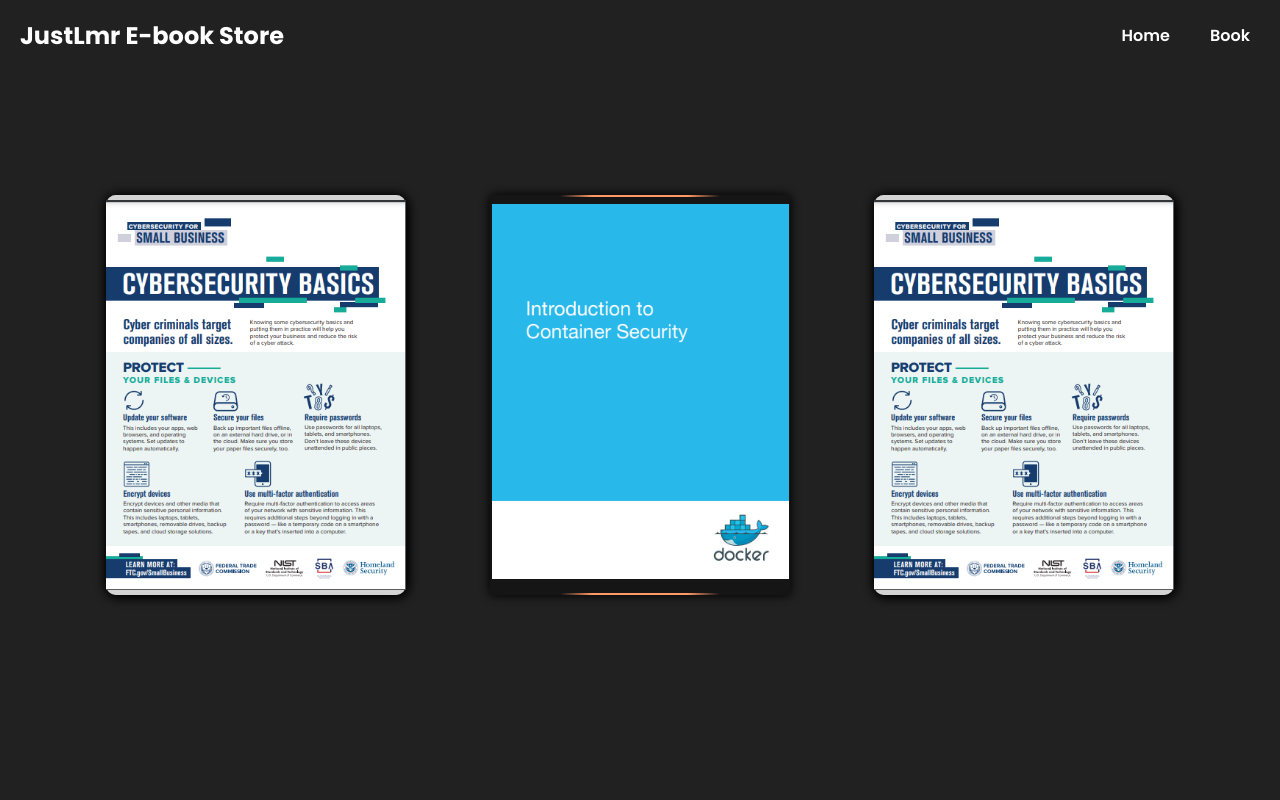
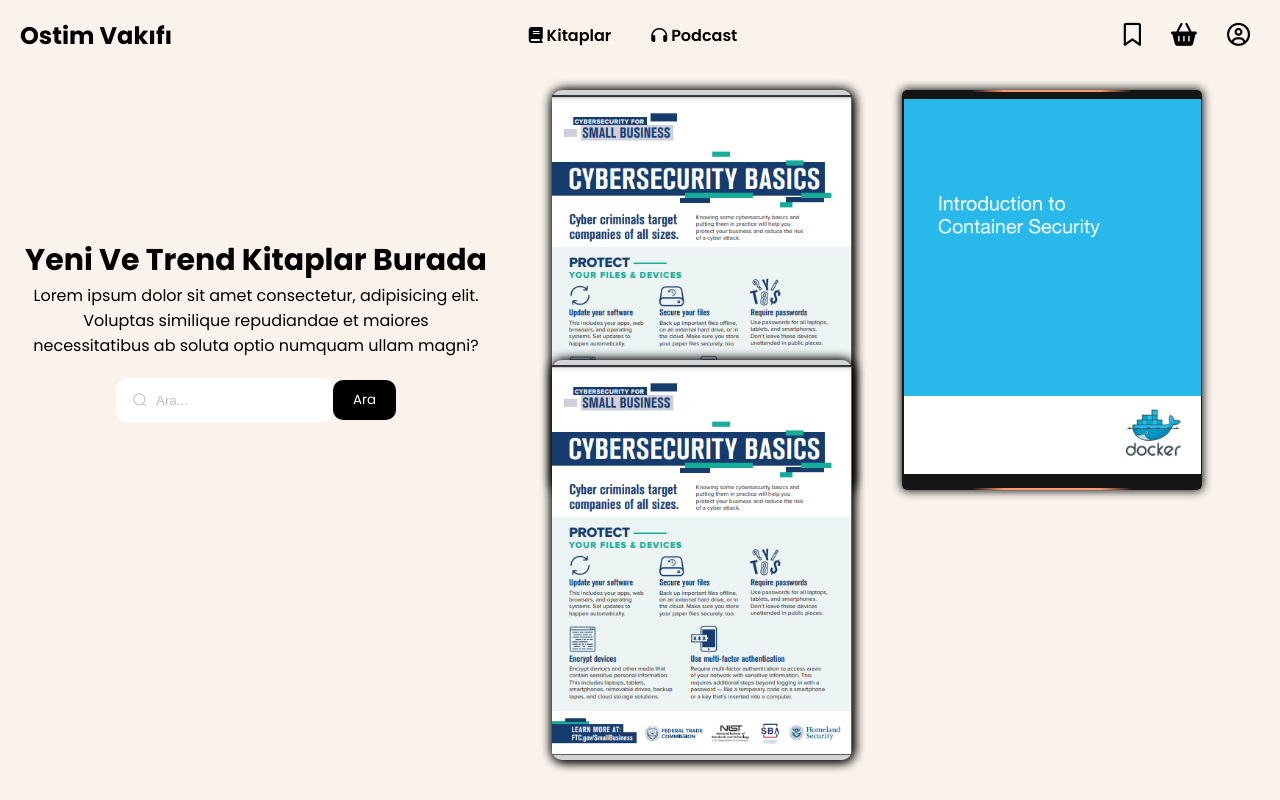
Before and after one commit to JustLmr/E-book, a plain HTML site: page index.html in a window 1280 px wide. Drawn offline with Linux system fonts and the light colour scheme; some packages are replaced by stand-ins of ours; a script that the page names is missing.

Commit message:
update css

```diff
--- /dev/null
+++ b/css/account.css
@@ -0,0 +1,145 @@
+@import url('https://fonts.googleapis.com/css2?family=Poppins:ital,wght@0,100;0,200;0,300;0,400;0,500;0,600;0,700;0,800;0,900;1,100;1,200;1,300;1,400;1,500;1,600;1,700;1,800;1,900&display=swap');
+
+*{
+    padding: 0;
+    margin: 0;
+    text-decoration: none;
+    list-style: none;
+    font-family: "Poppins", serif;
+    color: black;
+}
+body{
+    background-color: #f9f3ec;
+}
+
+header{
+    width: 100%;
+    height: 70px;
+    display: flex;
+    align-items: center;
+}
+header .center-ul {
+    margin: auto;
+}
+header .center-ul li{
+    float: left;
+    margin-right: 20px;
+}
+header ul li a{
+    font-weight: 600;
+    padding: 10px;
+    border-radius: 10px;
+    transition: all ease-in 0.25s;
+}
+header .center-ul li a:hover{
+    background-color: orange;
+}
+header .right-ul button,
+header .right-ul li{
+    background-color: transparent;
+    border: none;
+    float: left;
+    font-size: 23px;
+    margin-right: 10px;
+    cursor:pointer;
+}
+.logo{
+    margin-left: 20px;
+}
+
+
+article{
+    width: 50%;
+    height: 500px;
+    margin: auto;
+    border-radius: 20px;
+    border: 2px solid gray;
+}
+.article-left{
+    background-color:bisque;
+    width: 40%;
+    height: 100%;
+    float: left;
+    display: flex;
+    align-items: center;
+    justify-content: center;
+    border-top-left-radius: 20px;
+    border-bottom-left-radius: 20px;
+}
+.article-right{
+    width: 60%;
+    height: 100%;
+    float: left;
+}
+.article-top{
+    width: 100%;
+    height: 10%;
+    display: flex;
+    align-items: center;
+}
+.article-top p{
+    margin-left: auto;
+    margin-right: 10px;
+    color: #b2b2b2;
+    font-size: small;
+}
+.article-center{
+    width: 100%;
+    height: 90%;
+}
+.article-middle{
+    width: 70%;
+    height: 100%;
+    margin: auto;
+
+}
+.article-middle h1{
+    font-size: 50px;
+    margin-bottom: 10px;
+}
+.article-middle p{
+    font-size:small;
+    color: gray;
+}
+.account-sign{
+    padding: 10px 40px;
+    border-radius: 15px;
+    border:2px solid gray;
+    font-size: 15px;
+    margin-bottom: 10px;
+    background-color: transparent;
+}
+.input-div{
+    width: 100%;
+    height: 200px;
+}
+.input-card{
+    background-color:#ececec;
+    width: 70%;
+    height: 40px;
+    border-radius: 10px;
+    display: flex;
+    align-items: center;
+    margin-bottom: 10px;
+}
+.input-card i{
+    padding: 7px;
+    margin-left: 10px;
+    color: gray;
+    font-size: 15px;
+}
+.input-card input{
+    padding: 7px;
+    width:75%;
+    border: none;
+    background-color: transparent;
+}
+.submint-btn{
+    background-color:#0c68e9;
+    width: 70%;
+    padding: 10px;
+    color: white;
+    border: none;
+    border-radius: 20px;
+    cursor: pointer;
+}
--- a/css/index.css
+++ b/css/index.css
@@ -8,9 +8,8 @@
     font-family: "Poppins", serif;
     color: black;
 }
-
 body{
-    background-color: #212121;
+    background-color: #f9f3ec;
 }
 
 header{
@@ -19,10 +18,10 @@ header{
     display: flex;
     align-items: center;
 }
-header ul {
-    margin-left: auto;
+header .center-ul {
+    margin: auto;
 }
-header ul li{
+header .center-ul li{
     float: left;
     margin-right: 20px;
 }
@@ -31,11 +30,21 @@ header ul li a{
     padding: 10px;
     border-radius: 10px;
     transition: all ease-in 0.25s;
-    color: white;
 }
-header ul li a:hover{
+header .center-ul li a:hover{
     background-color: orange;
-
+}
+header .right-ul button,
+header .right-ul li{
+    background-color: transparent;
+    border: none;
+    float: left;
+    font-size: 23px;
+    margin-right: 10px;
+    cursor:pointer;
+}
+.logo{
+    margin-left: 20px;
 }
 
 
@@ -45,12 +54,88 @@ header ul li a:hover{
 
 
 
+article{
+    width: 100%;
+    height: 500px;
+    margin-top: 10px;
+}
+
+.article-left{
+    width: 40%;
+    height: 100%;
+    float: left;
+    display: flex;
+    justify-content: center;
+    align-items: center;
+    flex-direction: column;
+}
+.article-left h1{
+    font-size: 30px;
+}
+
+.group {
+    display: flex;
+    line-height: 28px;
+    align-items: center;
+    position: relative;
+    max-width:300px;
+}
+.search-input {
+    font-family: "Montserrat", sans-serif;
+    width: 100%;
+    height: 45px;
+    padding-left: 2.5rem;
+    border: 0;
+    border-radius: 12px;
+    background-color: white;
+    outline: none;
+    color: #bdbecb;
+    transition: all 0.25s cubic-bezier(0.19, 1, 0.22, 1);
+    cursor: text;
+    z-index: 0;
+}
+.search-input::placeholder {
+    color: #bcbcc8;
+}
+.search-input:hover {
+    box-shadow: 0 0 0 2.5px #2f303d, 0px 0px 25px -15px #000;
+}
+.search-input:active {
+    transform: scale(0.95);
+}
+.search-input:focus {
+    box-shadow: 0 0 0 2.5px #2f303d;
+}
+.search-icon {
+    position: absolute;
+    left: 1rem;
+    fill: #bdbecb;
+    width: 1rem;
+    height: 1rem;
+    pointer-events: none;
+    z-index: 1;
+}
+.search-btn{
+    padding: 10px 20px;
+    border-radius: 10px;
+    border: none;
+    background-color: black;
+    color: white;
+    cursor: pointer;
+    transition: all ease-in 0.2s;
+}
+.search-btn:focus{
+    transform: scale(1.05);
+}
+
+
+
+
 .books{
-    width: 90%;
+    width: 60%;
     height: 500px;
     margin: auto;
-    display: flex;
-    justify-content: center;
+    float: left;
 }
 .thumbnail {
     float: left;
@@ -60,38 +145,13 @@ header ul li a:hover{
     margin: auto;
     transition: all ease-in 0.2s;
     padding: 10px;
+    margin-left: 30px;
 }
 
 
 
-.img-div{
-    width: 90%;
-    height: 20%;
-    margin: auto;
-    margin-top: 15px;
-    border-radius: 20px;
-    display: flex;
-    justify-content: center;
-}
-.text-div{
-    width: 90%;
-    height: auto;
-    margin: auto;
-    color: black;
-    text-align: center;
-    font-size: 20px;
-}
-.text-div p{
-    font-size: 15px;
-}
-.fullscreen {
-  background-color: #333;
-}
 
-.logo{
-    color: white;
-    margin-left: 20px;
-}
+
 
 
 
--- a/index.html
+++ b/index.html
@@ -7,28 +7,68 @@
   <link rel="stylesheet" href="css/lightbox.css">
   <link rel="stylesheet" href="css/font-awesome.min.css">
   <link rel="stylesheet" href="/css/index.css">
+  <script src="https://kit.fontawesome.com/542d082fa1.js" crossorigin="anonymous"></script>
 </head>
 
 
 <body>
   <header>
-    <h2 class="logo">JustLmr E-book Store</h2>
-    <ul>
+    <h2 class="logo">Ostim Vakıfı</h2>
+    <ul class="center-ul">
       <li>
-        <a href="">Home</a>
+        <a href="#book1">
+          <i class="fa fa-book" aria-hidden="true"></i>
+          Kitaplar</a>
+      </li>
+
+      <li>
+        <a href="#book1">
+          <i class="fa fa-headphones" aria-hidden="true"></i>
+          Podcast</a>
+      </li>
+    </ul>
+
+    <ul class="right-ul">
+      <li>
+        <a href="">
+          <i class="fa fa-bookmark-o" aria-hidden="true"></i>
+        </a>
       </li>
       <li>
-        <a href="#book1">Book</a>
+        <a href="">
+          <i class="fa fa-shopping-basket" aria-hidden="true"></i>
+        </a>
+      </li>
+
+      <li>
+       <button id="account-btn">
+        <a href="/html/account.html">
+          <i class="fa fa-user-circle-o" aria-hidden="true"></i>
+        </a>
+       </button>
       </li>
     </ul>
   </header>
 
 
+
   <article>
+    <div class="article-left">
+      <h1>Yeni Ve Trend Kitaplar Burada</h1>
+      <p style="text-align: center; width: 90%; margin-bottom: 20px;">Lorem ipsum dolor sit amet consectetur, adipisicing elit. Voluptas similique repudiandae et maiores necessitatibus ab soluta optio numquam ullam magni?</p>
+      <div class="group">
+        <svg viewBox="0 0 24 24" aria-hidden="true" class="search-icon">
+          <g>
+            <path d="M21.53 20.47l-3.66-3.66C19.195 15.24 20 13.214 20 11c0-4.97-4.03-9-9-9s-9 4.03-9 9 4.03 9 9 9c2.215 0 4.24-.804 5.808-2.13l3.66 3.66c.147.146.34.22.53.22s.385-.073.53-.22c.295-.293.295-.767.002-1.06zM3.5 11c0-4.135 3.365-7.5 7.5-7.5s7.5 3.365 7.5 7.5-3.365 7.5-7.5 7.5-7.5-3.365-7.5-7.5z"></path>
+          </g>
+        </svg>
 
-  </article>
+        <input id="query" class="search-input" type="search" placeholder="Ara..." name="searchbar"/>
+        <button class="search-btn">Ara</button>
 
+      </div>
 
+    </div>
 
     <div class="books">
       <div class="thumbnail" data-book-id="book1">
@@ -94,6 +134,9 @@
         </div>
       </div> -->
     </div>
+  </article>
+
+
 
   <script src="js/jquery.min.js"></script>
   <script src="js/html2canvas.min.js"></script>
--- a/js/index.js
+++ b/js/index.js
@@ -1,3 +1,10 @@
+const  signup_btn = document.getElementById("signup-btn");
+const  article_middle_h1 = document.getElementById("article-middle-h1");
+const  article_middle_p = document.getElementById("article-middle-p");
+const  submint_btn = document.getElementById("submint-btn");
+
+let dene = false;
+
 window.jQuery(function() {
     var $ = window.jQuery;
     var styleClb = function() {
@@ -108,4 +115,20 @@ window.jQuery(function() {
         $('.fb3d-modal').fb3dModal('show');
       }
     });
-  });
+});
+
+
+function change(){
+  if(dene == false){
+    article_middle_h1.textContent = "Hesap Oluştur";
+    article_middle_p.textContent = "Veya email hesabınla hesap oluşturabilirsin";
+    submint_btn.textContent = "Kayıt Ol";
+    dene = true;
+  }
+  else if(dene == true){
+    article_middle_h1.textContent = "Giriş Yap";
+    article_middle_p.textContent = "Veya email hesabınla giriş yapabilirsin";
+    submint_btn.textContent = "Giriş Yap";
+    dene = false;
+  }
+}
```
Also changed, not shown: html/account.html (added, +93 -0 lines), images/robots.png (added). Lines whose indentation alone changed are shown as unchanged.
